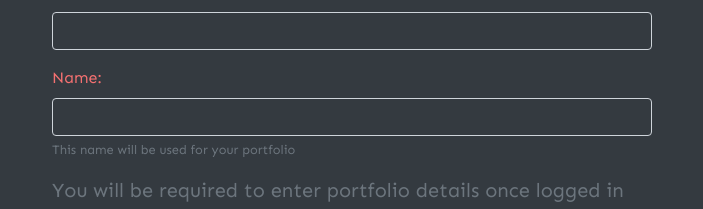
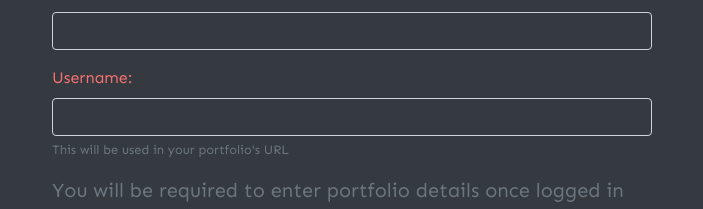
Before and after one commit to neelansh15/Open-Innovation-ResumeWeekend, a Vue app in the folder app/: page /register in a window 1280 px wide. Shown: the part 339-548 px from the top of the page, without its empty margins (288-991 px from the left). Built offline with nearby package versions, Linux system fonts and the light colour scheme; what vue-session would draw is missing.

Commit message:
Altered register fields and css

```diff
--- a/app/src/assets/style.css
+++ b/app/src/assets/style.css
@@ -18,6 +18,8 @@
   padding: 10px 20px 10px;
   color: white;
   margin: 1rem 1rem 0 0;
+  -webkit-transition: all ease-in-out 0.125s;
+  transition: all ease-in-out 0.125s;
 }
 
 .LoginBtn {
@@ -65,8 +67,8 @@
 
 .box .card .card-header button, .box .card .card-body button {
   margin: 0 0 1rem 0;
-  -webkit-transition: all ease-in-out 0.5s;
-  transition: all ease-in-out 0.5s;
+  -webkit-transition: all ease-in-out 0.125s;
+  transition: all ease-in-out 0.125s;
   background-color: #3f474e;
 }
 
--- a/app/src/assets/style.scss
+++ b/app/src/assets/style.scss
@@ -25,6 +25,7 @@ $matteblack: #343a40;
     padding: 10px 20px 10px;
     color: white;
     margin: 1rem 1rem 0 0;
+    transition: all ease-in-out 0.125s;
 }
 .LoginBtn{
     border: 1px solid white;
@@ -63,7 +64,7 @@ $matteblack: #343a40;
             }
             button{
                 margin: 0 0 1rem 0;
-                transition: all ease-in-out 0.5s;
+                transition: all ease-in-out 0.125s;
                 background-color: lighten($color: $matteblack, $amount: 5);
                 &:hover{
                     background-color: darken($color: $matteblack, $amount: 2);
--- a/app/src/components/Navbar.vue
+++ b/app/src/components/Navbar.vue
@@ -12,10 +12,10 @@
             <router-link to="/" class="nav-link">Home</router-link>
         </li>
         <li class="nav-item">
-            <router-link to="/login" class="nav-link">Log in</router-link>
+            <router-link to="/login" class="nav-link">Personal Details</router-link>
         </li>
         <li class="nav-item">
-            <router-link to="/register" class="nav-link">Register</router-link>
+            <router-link to="/register" class="nav-link">Portfolios</router-link>
         </li>
         </ul>
     </div>
--- a/app/src/views/Login.vue
+++ b/app/src/views/Login.vue
@@ -13,7 +13,7 @@
                 <label for="password">Password:</label>
                 <input type="password" v-model="password" class="form-control" name="password" id="password" required>
             </div>
-            <button class="btn btn-dark" type="submit">Login</button>
+            <button class="btn btn-dark" type="submit">Log in</button>
 
             <p class="lead" style="color:white">Not registered? <router-link to="/register">Register here</router-link></p>
             <p class="lead"><router-link to="/">Back to Home</router-link></p>
--- a/app/src/views/Register.vue
+++ b/app/src/views/Register.vue
@@ -14,9 +14,9 @@
                 <input type="password" class="form-control" name="password" id="password">
             </div>
             <div class="form-group">
-                <label for="name">Name:</label>
-                <input type="text" class="form-control" name="name" id="text" aria-describedby="namehelper">
-                <small id="namehelper" class="form-text text-muted">This name will be used for your portfolio</small>
+                <label for="username">Username:</label>
+                <input type="text" class="form-control" name="username" id="username" aria-describedby="namehelper">
+                <small id="namehelper" class="form-text text-muted">This will be used in your portfolio's URL</small>
             </div>
             <div class="form-group">
               <p class="lead text-muted">You will be required to enter portfolio details once logged in</p>
```
Also changed, not shown: 1 other file (tests, documents, lock files or other folders).
